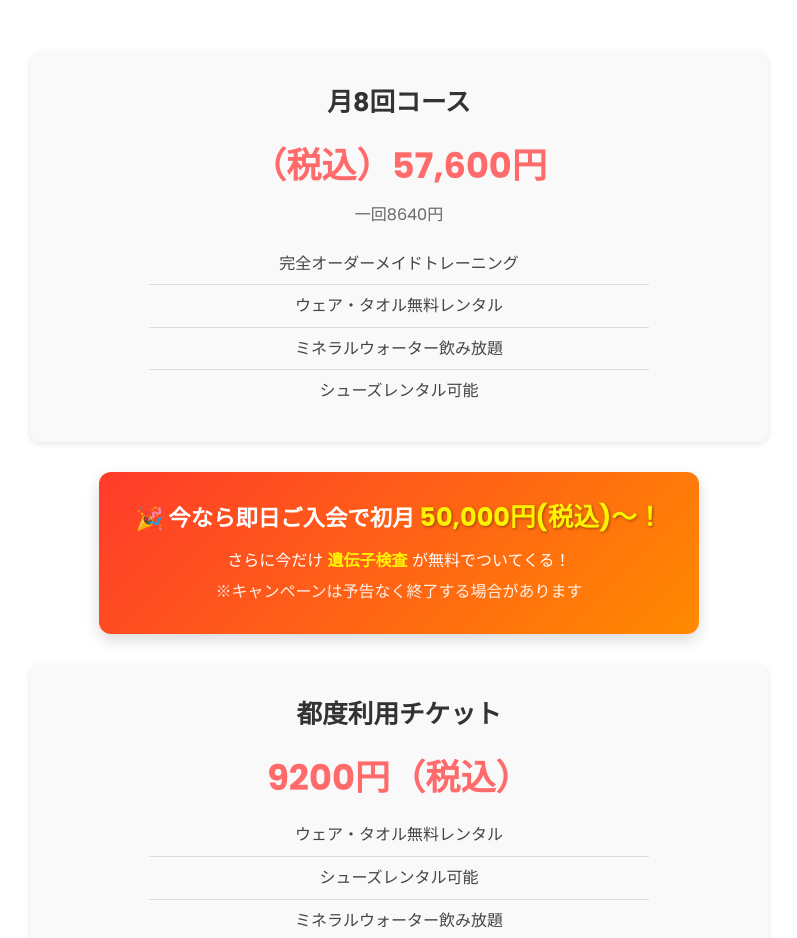
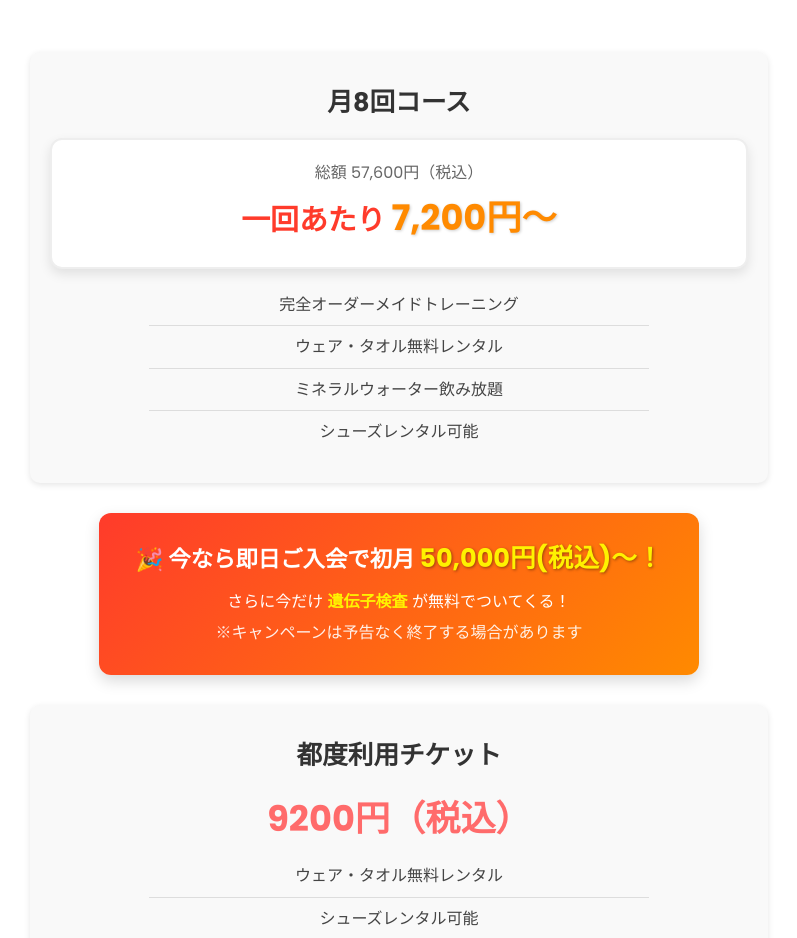
Before and after one commit to yodo1219/ToBe, a plain HTML site: page index.html in a window 1280 px wide. Shown: the part 3680-4618 px from the top of the page, without its empty margins (241-1038 px from the left). Drawn offline with Linux system fonts and the light colour scheme.

Commit message:
CSSとHTMLの更新

```diff
--- a/css/styles.css
+++ b/css/styles.css
@@ -503,6 +503,39 @@ body::before {
   color: #666;
   margin-bottom: 15px;
   animation: fadeInUp 1s ease;
+}
+
+.price-box {
+  text-align: center;
+  background: #fff;
+  border: 2px solid #eee;
+  border-radius: 12px;
+  padding: 20px;
+  margin: 15px 0;
+  box-shadow: 0 5px 12px rgba(0, 0, 0, 0.1);
+  transition: transform 0.3s ease;
+}
+
+.price-box:hover {
+  transform: translateY(-5px);
+}
+
+.total-price {
+  font-size: 1rem;
+  color: #666;
+  margin-bottom: 5px;
+}
+
+.per-price {
+  font-size: 1.8rem;
+  font-weight: 700;
+  color: #ff3b2b;
+}
+
+.per-price span {
+  font-size: 2.2rem;
+  color: #ff8a00;
+  text-shadow: 1px 1px 3px rgba(0,0,0,0.2);
 }
 
 .divider {
--- a/index.html
+++ b/index.html
@@ -193,11 +193,14 @@
 
         <div class="pricing-cards">
 
-          <!-- プラン1 -->
           <div class="pricing-card">
             <h3 class="plan-title">月8回コース</h3>
-            <p class="plan-price">（税込）57,600円</p>
-            <p class="plan-sub">一回8640円</p>
+
+            <div class="price-box">
+              <p class="total-price">総額 57,600円（税込）</p>
+              <p class="per-price">一回あたり <span>7,200円〜</span></p>
+            </div>
+
             <ul class="plan-features">
               <li>完全オーダーメイドトレーニング</li>
               <li>ウェア・タオル無料レンタル</li>
```
